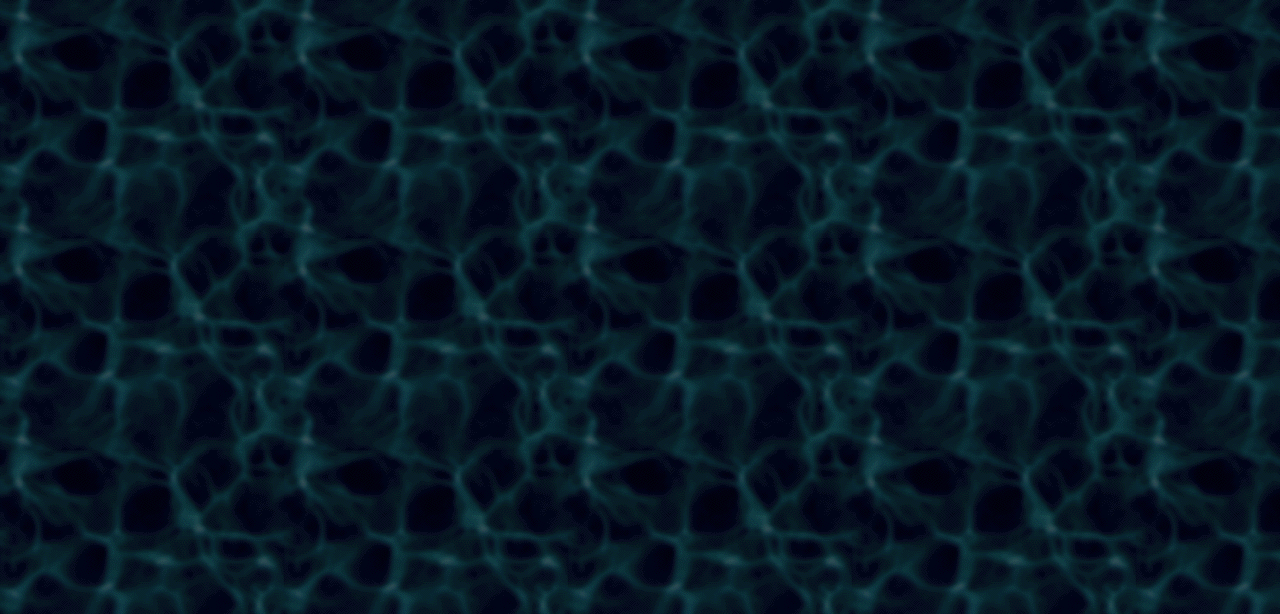
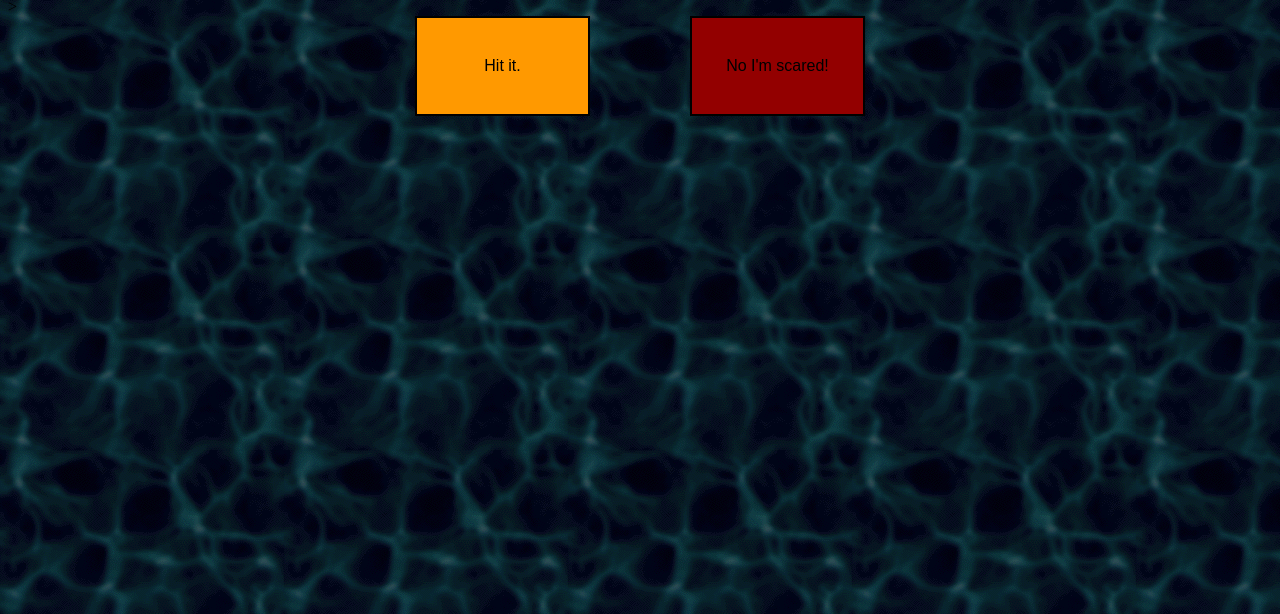
Before and after one commit to wicked-fox/wicked-fox.github.io, a plain HTML site: page index.html in a window 1280 px wide. Shown: the part 186-800 px from the top of the page. Drawn offline with Linux system fonts and the light colour scheme.

Commit message:
Add buttons

```diff
--- a/index.html
+++ b/index.html
@@ -12,12 +12,61 @@ body {
     text-shadow: 0.13em -0.13em 0px #4d1300;
     letter-spacing: -0.04em;
 }
+
+.center {
+  display: flex;
+  justify-content: center;
+  align-items: center;
+  height: 100px;
+}
+
+.button {
+  background-color: #4CAF50; /* Green */
+  border: none;
+  color: white;
+  text-align: center;
+  text-decoration: none;
+  display: inline-block;
+  font-size: 16px;
+  margin: 4px 50px;
+  transition-duration: 0.4s;
+  cursor: pointer;
+  height: 100px;
+  width: 175px;
+}
+
+.button1 {
+  background-color: #ff9900;
+  color: black;
+  border: 2px solid black;
+}
+
+.button1:hover {
+  background-color: #ffaa2a;
+  color: white;
+}
+
+.button2 {
+  background-color: #930000;
+  color: black;
+  border: 2px solid black;
+}
+
+.button2:hover {
+  background-color: #d30000;
+  color: white;
+}
 </style>
 <title>maango</title>
 </head>
 <body>
 
 <div class="wordart mango"><marquee><span class="text">Welcome to maango.biz!</span></marquee></div>
+<h1 style="color: white;text-align:center;font-family: 'Comic Sans MS';">Are you ready?</h1>>
+<div class="center">
+<button class="button button1" >Hit it.</button>
+<button class="button button2" onclick="window.location.href='https://www.google.com';">No I'm scared!</button>
+</div>
 
 </body>
 </html>
```
